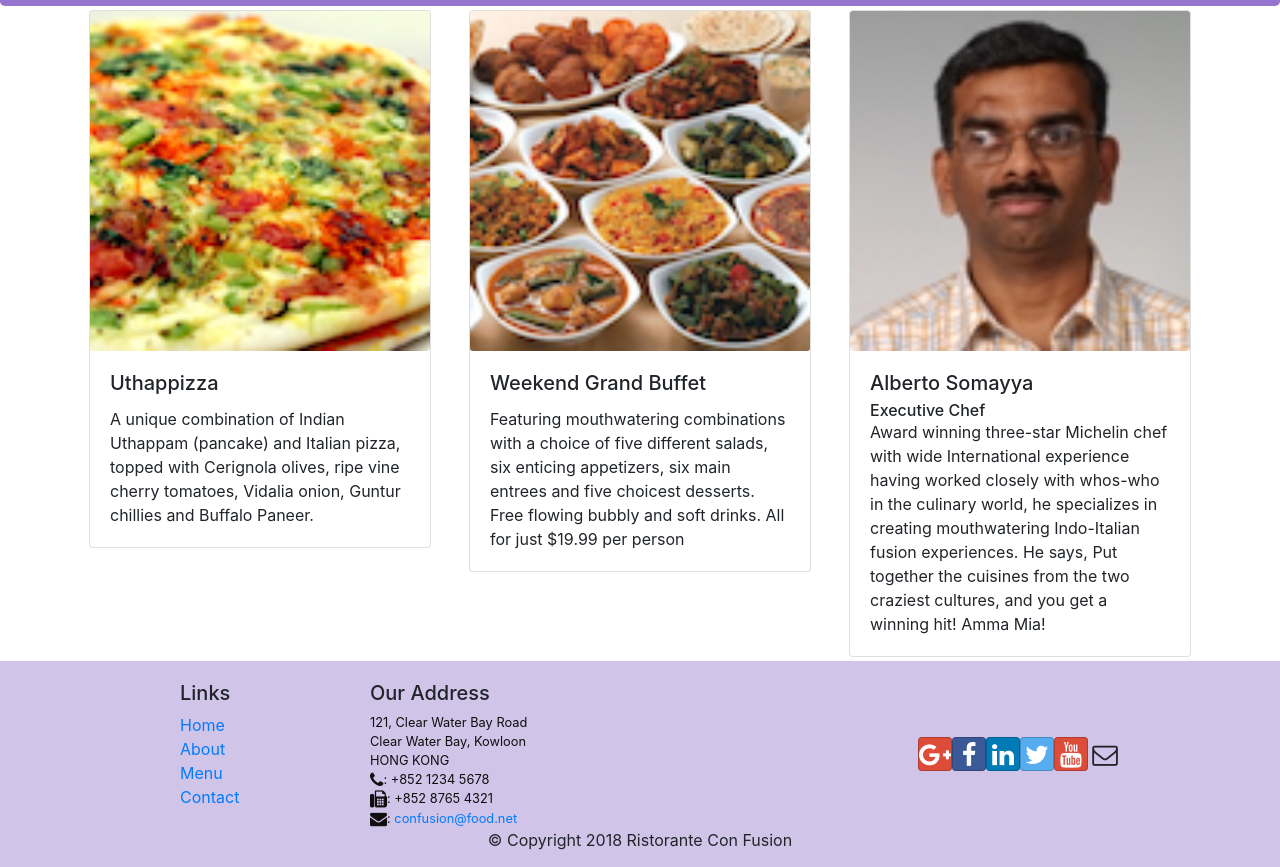
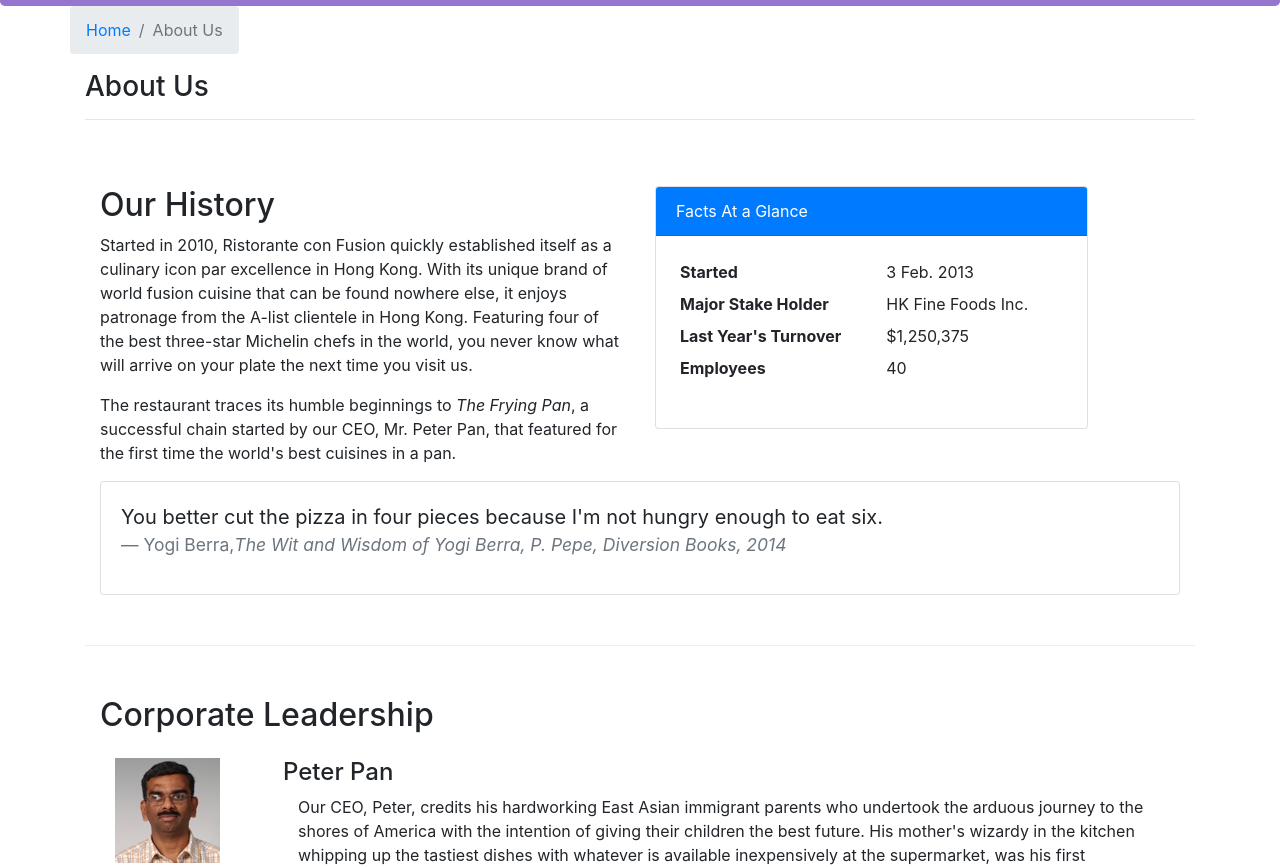
Before and after one commit to Khushi-Shukla/React, a React (Create React App) app: page /aboutus in a window 1280 px wide. Before the commit this address led to /home. Shown: the part 336-1203 px from the top of the page. Built offline with nearby package versions, Linux system fonts and the light colour scheme.

Commit message:
Week 2 assignment

```diff
--- /dev/null
+++ b/src/components/AboutComponent.js
@@ -0,0 +1,105 @@
+import React from 'react';
+import { Breadcrumb, BreadcrumbItem, Card, CardBody, CardHeader, Media } from 'reactstrap';
+import { Link } from 'react-router-dom';
+
+function RenderLeader(props){
+    const leader = props.Leader.map((leader)=>{
+         return(
+
+            <Media>
+                <Media left top href="#">
+                    {/* <img src={leader.image} /> */}
+                    <div className="col mr-5">
+                        <Media object src={leader.image} alt={leader.name} />
+                    </div>
+
+                </Media>
+                <Media body>
+
+                     <Media heading>{leader.name}</Media>
+                     <div className="col mb-5">{leader.description}</div>
+
+                </Media>
+             </Media>
+    );
+   });
+
+   return (leader);
+}
+
+function About(props) {
+
+    // const leaders = props.leaders.map((leader) => {
+    //     return (
+    //         <p>Leader {leader.name}</p>
+    //     );
+    // });
+
+    return(
+        <div className="container">
+            <div className="row">
+                <Breadcrumb>
+                    <BreadcrumbItem><Link to="/home">Home</Link></BreadcrumbItem>
+                    <BreadcrumbItem active>About Us</BreadcrumbItem>
+                </Breadcrumb>
+                <div className="col-12">
+                    <h3>About Us</h3>
+                    <hr />
+                </div>
+            </div>
+            <div className="row row-content">
+                <div className="col-12 col-md-6">
+                    <h2>Our History</h2>
+                    <p>Started in 2010, Ristorante con Fusion quickly established itself as a culinary icon par excellence in Hong Kong. With its unique brand of world fusion cuisine that can be found nowhere else, it enjoys patronage from the A-list clientele in Hong Kong.  Featuring four of the best three-star Michelin chefs in the world, you never know what will arrive on your plate the next time you visit us.</p>
+                    <p>The restaurant traces its humble beginnings to <em>The Frying Pan</em>, a successful chain started by our CEO, Mr. Peter Pan, that featured for the first time the world's best cuisines in a pan.</p>
+                </div>
+                <div className="col-12 col-md-5">
+                    <Card>
+                        <CardHeader className="bg-primary text-white">Facts At a Glance</CardHeader>
+                        <CardBody>
+                            <dl className="row p-1">
+                                <dt className="col-6">Started</dt>
+                                <dd className="col-6">3 Feb. 2013</dd>
+                                <dt className="col-6">Major Stake Holder</dt>
+                                <dd className="col-6">HK Fine Foods Inc.</dd>
+                                <dt className="col-6">Last Year's Turnover</dt>
+                                <dd className="col-6">$1,250,375</dd>
+                                <dt className="col-6">Employees</dt>
+                                <dd className="col-6">40</dd>
+                            </dl>
+                        </CardBody>
+                    </Card>
+                </div>
+                <div className="col-12">
+                    <Card>
+                        <CardBody className="bg-faded">
+                            <blockquote className="blockquote">
+                                <p className="mb-0">You better cut the pizza in four pieces because
+                                    I'm not hungry enough to eat six.</p>
+                                <footer className="blockquote-footer">Yogi Berra,
+                                <cite title="Source Title">The Wit and Wisdom of Yogi Berra,
+                                    P. Pepe, Diversion Books, 2014</cite>
+                                </footer>
+                            </blockquote>
+                        </CardBody>
+                    </Card>
+                </div>
+            </div>
+
+            <div className="row row-content">
+                <div className="col-12">
+                    <h2>Corporate Leadership</h2>
+                </div>
+                <div className="col-12">
+                    <Media list>
+
+                        {/* {leaders} */}
+                    </Media>
+                    <RenderLeader Leader={props.leader} />
+                </div>
+            </div>
+        </div>
+    );
+}
+
+export default About;
--- a/src/components/MainComponent.js
+++ b/src/components/MainComponent.js
@@ -2,6 +2,7 @@
 import Home from './HomeComponent';
 import Menu from './MenuComponent';
 import DishDetail from './DishDetailComponent';
+import About from './AboutComponent'
 import Header from './HeaderComponent'
 import Footer from './FooterComponent'
 import Contact from './ContactComponent'
@@ -53,6 +54,7 @@
           <Route exact path="/menu" component={()=> <Menu dishes={this.state.dishes} /> } />
           <Route path='/menu/:dishId' component={DishWithId} />
           <Route exact path="/contactus" component={Contact} />
+          <Route path="/aboutus" component={()=><About leader={this.state.leaders} />} />
           <Redirect to="/home" />
         </Switch>
         <Footer />
```
Also changed, not shown: src/shared/leaders.js (line endings or trailing spaces), 1 other file (tests, documents, lock files or other folders).
